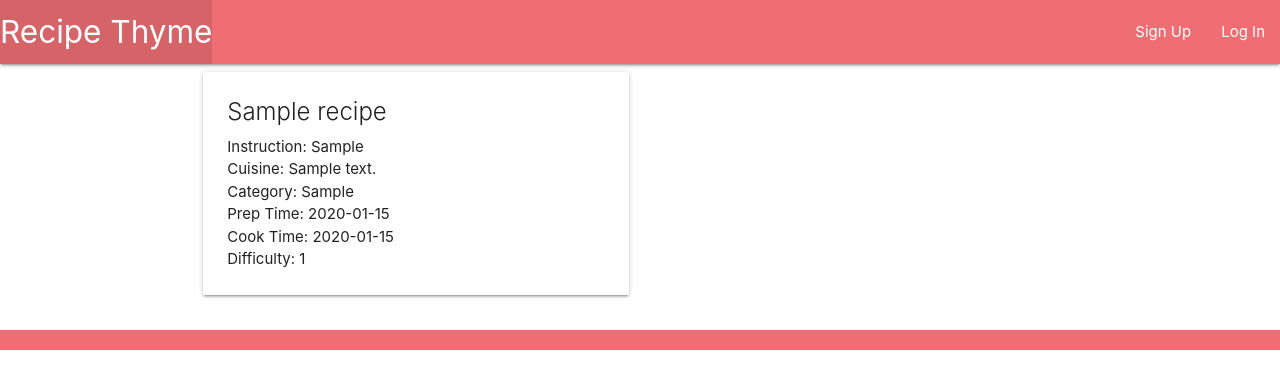
After one commit to iballinger/Recipe-Thyme, a Django app: page /recipes/1/ in a window 1280 px wide. The commit adds this page. Shown: the top 389 px of the page. Run offline with Django 4.2, Linux system fonts and the light colour scheme; tables that the repository leaves empty hold one stand-in row (values such as "Sample post").

Commit message:
add recipe

```diff
--- a/main_app/models.py
+++ b/main_app/models.py
@@ -4,6 +4,9 @@ from datetime import date
 from django.contrib.auth.models import User
 
 # Create your models here.
+
+
+
 
 class Recipe(models.Model):
     user = models.ForeignKey(User, on_delete=models.CASCADE)
@@ -15,6 +18,11 @@ class Recipe(models.Model):
     cook_time = models.CharField(max_length=25)
     difficulty = models.IntegerField()
 
+    def __str__(self):
+         return self.name
+
+    def get_absolute_url(self):
+        return reverse('detail', kwargs={'pk': self.id})
 
 class Profile(models.Model):
     user = models.OneToOneField(User, on_delete=models.CASCADE)
--- /dev/null
+++ b/main_app/templates/recipes/detail.html
@@ -0,0 +1,22 @@
+{% extends 'base.html' %}
+{% block content %}
+
+<div class="row">
+    <div class="col s6">
+      <div class="card">
+        <div class="card-content">
+          <span class="card-title">{{ recipe.title }}</span>
+          <p>Instruction: {{ recipe.instructions }}</p>
+          <p>Cuisine: {{ recipe.cuisine }}</p>
+          <p>Category: {{ recipe.category }}</p>
+          <p>Prep Time: {{ recipe.prep_time }}</p>
+          <p>Cook Time: {{ recipe.cook_time }}</p>
+          <p>Difficulty: {{ recipe.difficulty }}</p>
+        </div>
+      </div>
+    </div>
+</div>
+
+
+
+{% endblock %}
--- a/main_app/templates/recipes/index.html
+++ b/main_app/templates/recipes/index.html
@@ -5,7 +5,7 @@
 
 {% for recipe in recipes %}
 <div class="card">
-    <a href="{% url 'detail' recipe.id %}">
+
         <div class="card-content">
             <span class="card-title">{{ recipe.title }}</span>
             <p>Prep time: {{ recipe.prep_time }}</p>
@@ -14,7 +14,7 @@
             <p>Category: {{ recipe.category }}</p>
             <p>Cuisine: {{ recipe.cuisine }}</p>
         </div>
-    </a>
+
 </div>
 {% endfor %}
 
--- a/main_app/urls.py
+++ b/main_app/urls.py
@@ -5,7 +5,7 @@ urlpatterns = [
     path('', views.home, name='home'),
     path('recipes/', views.recipes, name='recipes'),
     path('recipes/create/', views.RecipeCreate.as_view(), name='recipes_create'),
-
     path('accounts/', include('django.contrib.auth.urls')),
     path('accounts/signup/', views.signup, name='signup'),
+    path('recipes/<int:pk>/', views.recipe_detail, name='detail')
 ]
--- a/main_app/views.py
+++ b/main_app/views.py
@@ -17,6 +17,9 @@ class RecipeCreate(CreateView):
   model = Recipe
   fields = ['title', 'instructions', 'cuisine', 'category', 'prep_time', 'cook_time', 'difficulty']
 
+  def form_valid(self, form):
+    form.instance.user = self.request.user
+    return super().form_valid(form)
 
 # Create your views here.
 def home(request):
@@ -38,3 +41,13 @@ def signup(request):
   form = UserCreationForm()
   context = {'form': form, 'error_message': error_message}
   return render(request, 'registration/signup.html', context)
+
+
+def recipe_detail(request, pk):
+  recipe = Recipe.objects.get(id=pk)
+  return render(request, 'recipes/detail.html', {'recipe': recipe})
+
+
+def recipe_index(request):
+  recipes = Recipe.objects.filter(user=request.user)
+  return render(request, 'recipes/index.html', {'recipes': recipes})
```
Also changed, not shown: main_app/templates/main_app/recipe_form.html (added, +23 -0 lines).
